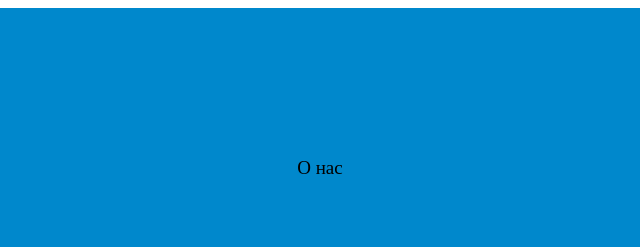
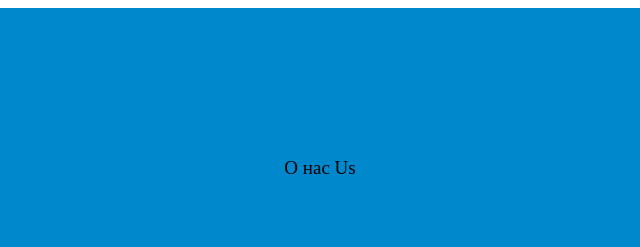
Before and after one commit to David-Hawk/Test, a plain HTML site: page src/index.html in a window 1280 px wide. Shown: the top 247 px of the page, 320-960 px from the left. Drawn offline with Linux system fonts and the light colour scheme.

Commit message:
new footer

```diff
--- a/src/index.html
+++ b/src/index.html
@@ -10,7 +10,7 @@
 <body>
     <footer class="footer">
         <div class="container">
-            <p>O нас</p>
+            <p>O нас Us</p>
         </div>
 
     </footer>
```
